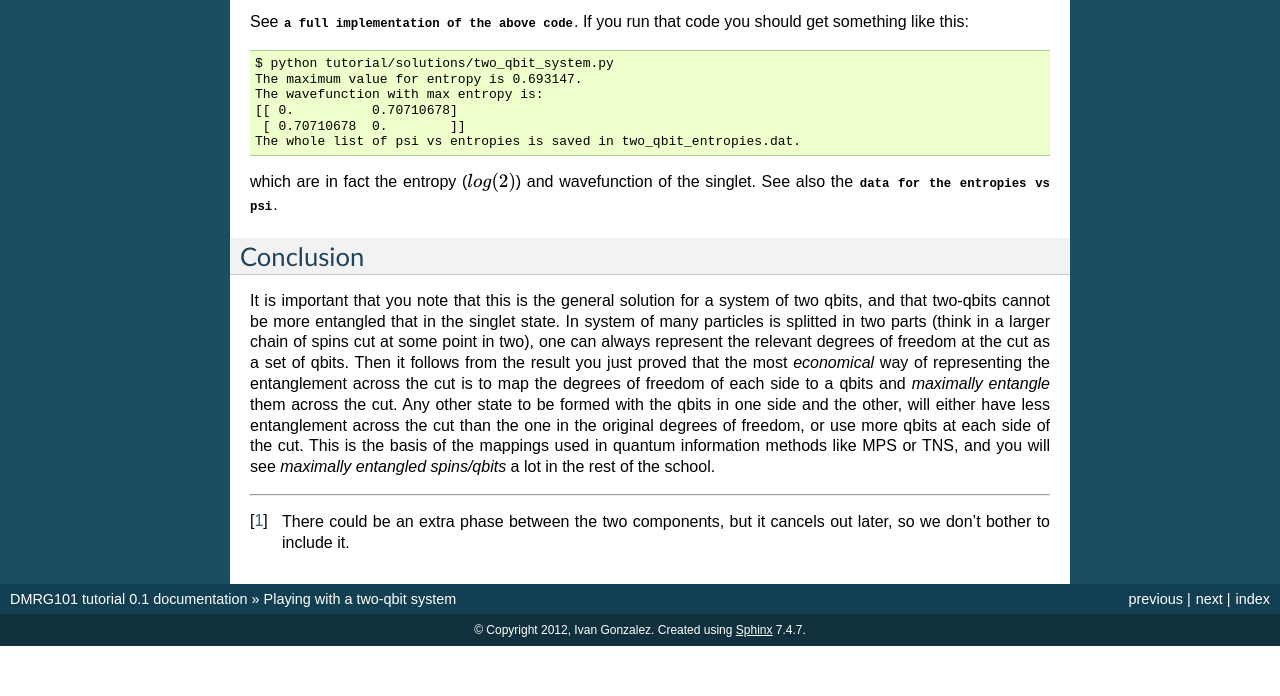
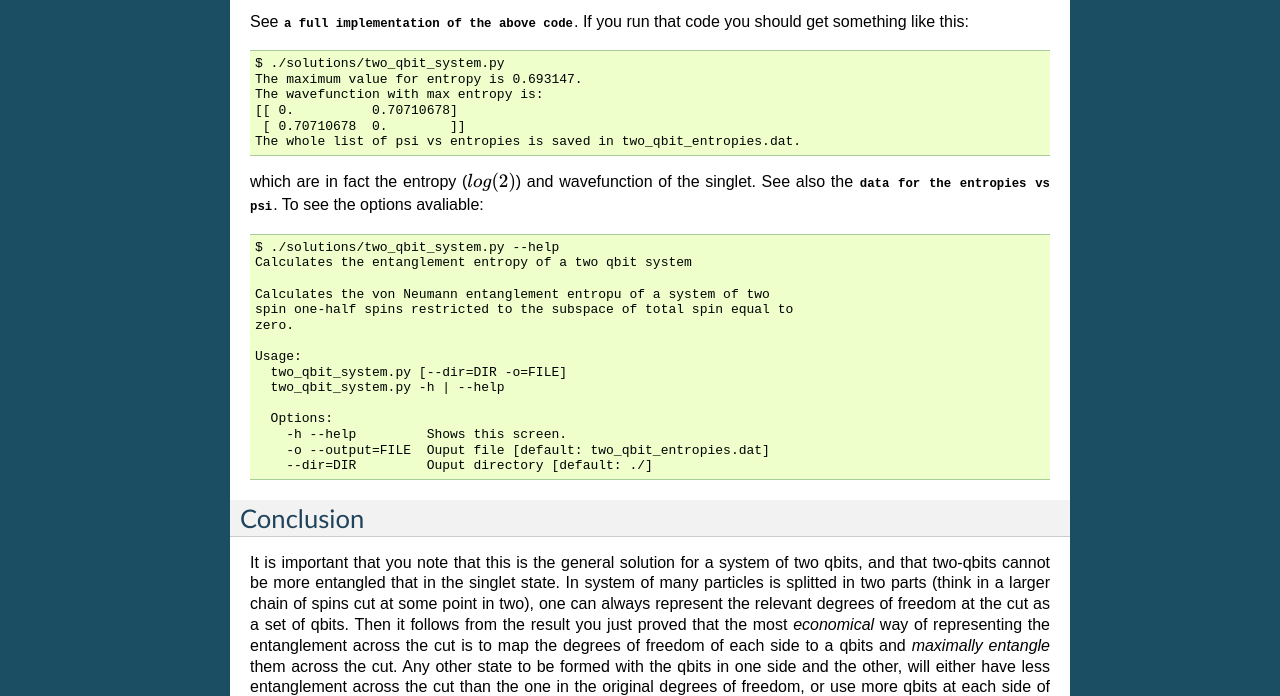
Before and after one commit to iglpdc/dmrg101_tutorial, a Sphinx documentation site: the page built from docs/playing_with_two_qbits.rst, in a window 1280 px wide and 900 px high, scrolled down 1166 px, cut to the strip 204-900 px from the top of the window. Built offline with Sphinx 7.4.7, drawn with Linux system fonts in a browser that asks for light colours; formulas are drawn with MathJax 3; pages that are not in the unit, such as notebooks, are missing from menus; before the commit the page ends 2016 px from its top, so only the background shows below that.

Commit message:
Adding docs to the plot. Fixing typos in the rest.

```diff
--- a/docs/heisenberg_model_for_four_spins.rst
+++ b/docs/heisenberg_model_for_four_spins.rst
@@ -54,7 +54,7 @@ See :download:`a full implementation of the above code
 get:
 ::
 
-    (dmrg101) $ python tutorial/solutions/heisenberg_for_four_spins.py
+    $ ./solutions/heisenberg_for_four_spins.py
     The ground state energy is -1.616025.
     The ground state wavefunction is:
     [[ ...
--- a/docs/heisenberg_model_for_two_spins.rst
+++ b/docs/heisenberg_model_for_two_spins.rst
@@ -79,7 +79,7 @@ See :download:`a full implementation of the above code
 get something like this:
 ::
 
-    (dmrg101) $ python tutorial/solutions/heisenberg_for_two_spins.py
+    $ ./solutions/heisenberg_for_two_spins.py
     The ground state energy is -0.75
     The ground state wavefunction is:
     [[ 0.          0.70710678]
--- a/docs/playing_with_two_qbits.rst
+++ b/docs/playing_with_two_qbits.rst
@@ -76,7 +76,7 @@ See :download:`a full implementation of the above code
 get something like this:
 ::
 
-    $ python tutorial/solutions/two_qbit_system.py
+    $ ./solutions/two_qbit_system.py
     The maximum value for entropy is 0.693147.
     The wavefunction with max entropy is:
     [[ 0.          0.70710678]
@@ -85,7 +85,24 @@ get something like this:
 
 which are in fact the entropy (:math:`log(2)`) and wavefunction of the
 singlet. See also the :download:`data for the entropies vs psi
-<../solutions/two_qbit_entropies.dat>`.
+<../solutions/two_qbit_entropies.dat>`. To see the options avaliable:
+::
+
+    $ ./solutions/two_qbit_system.py --help
+    Calculates the entanglement entropy of a two qbit system
+
+    Calculates the von Neumann entanglement entropu of a system of two
+    spin one-half spins restricted to the subspace of total spin equal to
+    zero.
+
+    Usage:
+      two_qbit_system.py [--dir=DIR -o=FILE]
+      two_qbit_system.py -h | --help
+
+      Options:
+        -h --help         Shows this screen.
+        -o --output=FILE  Ouput file [default: two_qbit_entropies.dat]
+        --dir=DIR         Ouput directory [default: ./]
 
 Conclusion
 ----------
```
Also changed, not shown: 1 other file.
